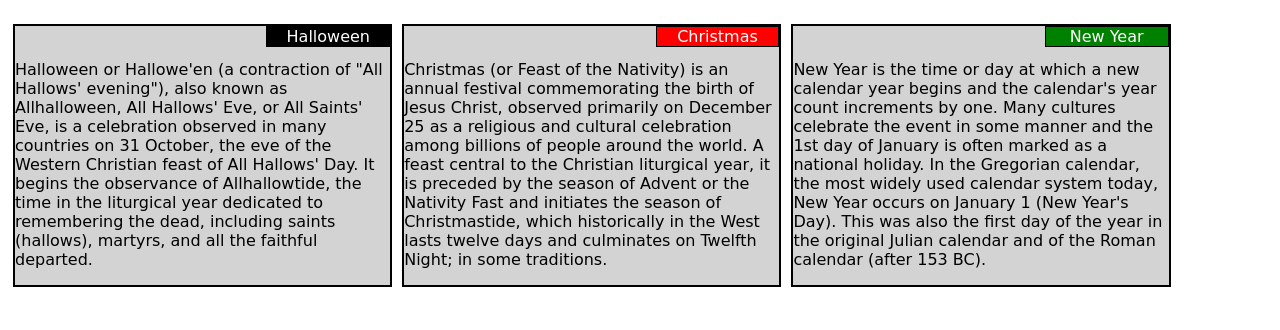
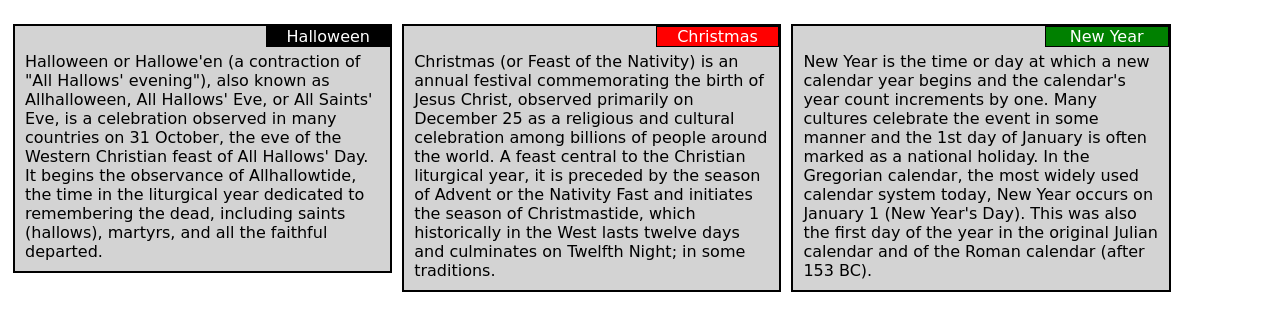
Before and after one commit to nehsharm/coursera-test, a plain HTML site: page site/module2-solution/index.html in a window 1280 px wide. Shown: the part 62-392 px from the top of the page. Drawn offline with Linux system fonts and the light colour scheme.

Commit message:
Module 2 assignment solution

```diff
--- a/site/module2-solution/css/styles.css
+++ b/site/module2-solution/css/styles.css
@@ -19,7 +19,8 @@ div > div {
     width: 100%;
 }
 p{
-    padding-top: 18px;
+	clear:both;
+    margin: 10px;
 }
 .fordiv{
     float: right;
@@ -60,7 +61,7 @@ p{
         border: 2px solid black;
     }
     .col-md-6{
-        width: 46.67%;
+        width: 47.67%;
     }
     .col-md-12{
         width: 96.67%;
--- a/site/module2-solution/index.html
+++ b/site/module2-solution/index.html
@@ -12,19 +12,19 @@
     <div class="row">
         <div class="col-lg-4 col-md-6">
             <div class="fordiv halloween">Halloween</div>
-            <p>
+            <p style="clear:both;">
                 Halloween or Hallowe'en (a contraction of "All Hallows' evening"), also known as Allhalloween, All Hallows' Eve, or All Saints' Eve, is a celebration observed in many countries on 31 October, the eve of the Western Christian feast of All Hallows' Day. It begins the observance of Allhallowtide, the time in the liturgical year dedicated to remembering the dead, including saints (hallows), martyrs, and all the faithful departed.
             </p>
         </div>
         <div class="col-lg-4 col-md-6">
             <div class="fordiv christmas">Christmas</div>
-            <p>
+            <p style="clear:both;">
                 Christmas (or Feast of the Nativity) is an annual festival commemorating the birth of Jesus Christ, observed primarily on December 25 as a religious and cultural celebration among billions of people around the world. A feast central to the Christian liturgical year, it is preceded by the season of Advent or the Nativity Fast and initiates the season of Christmastide, which historically in the West lasts twelve days and culminates on Twelfth Night; in some traditions.
             </p>
         </div>
         <div class="col-lg-4 col-md-12">
             <div class="fordiv newyear">New Year</div>
-            <p>
+            <p style="clear:both;">
                New Year is the time or day at which a new calendar year begins and the calendar's year count increments by one. Many cultures celebrate the event in some manner and the 1st day of January is often marked as a national holiday. In the Gregorian calendar, the most widely used calendar system today, New Year occurs on January 1 (New Year's Day). This was also the first day of the year in the original Julian calendar and of the Roman calendar (after 153 BC).
             </p>
         </div>
```
